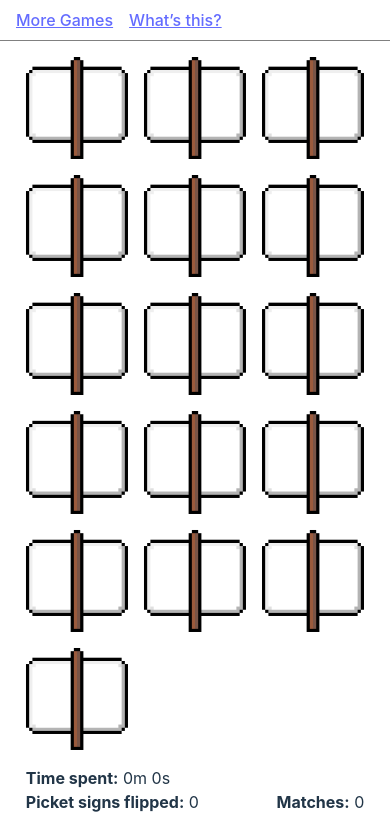
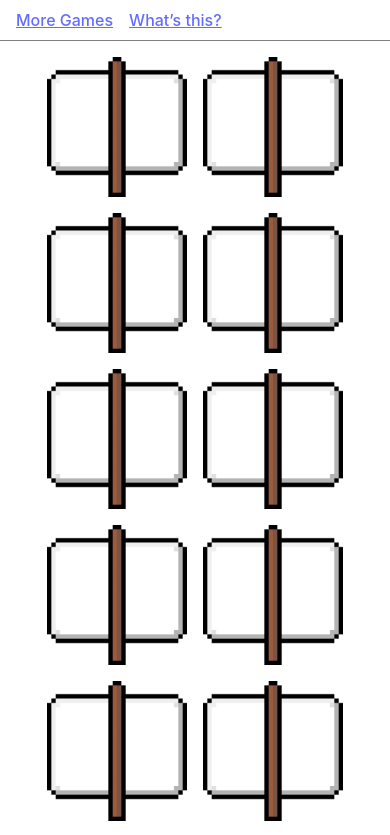
Before and after one commit to pishposh/guild-memory-game, a React (Vite) app: page / in a window 390 px wide. Shown: the top 835 px of the page. Built offline with nearby package versions, Linux system fonts and the light colour scheme.

Commit message:
Tweaked grid for small screens and fixed background color bug

```diff
--- a/src/App.css
+++ b/src/App.css
@@ -12,15 +12,23 @@
 
 @media (orientation: portrait) and (min-width: 910px) and (max-width: 1600px) {
   * {
-    --cell-size: min(22vh, 23vw);
+    --cell-size: min(23vw);
   }
 }
 
 @media (orientation: portrait) and (max-width: 910px) {
   * {
-    --cell-size: min(14vh, 33vw);
-    --grid-size: repeat(3, var(--cell-size));
-    --scoreboard-width: calc(3 * var(--cell-size));
+    --cell-size: min(23vw);
+    --grid-size: repeat(4, var(--cell-size));
+    --scoreboard-width: calc(4 * var(--cell-size));
+  }
+}
+
+@media (orientation: portrait) and (max-width: 400px) {
+  * {
+    --cell-size: 40vw;
+    --grid-size: repeat(2, var(--cell-size));
+    --scoreboard-width: calc(2 * var(--cell-size));
   }
 }
 
@@ -34,7 +42,6 @@ div#game {
   display: grid;
   grid-template-columns: var(--grid-size);
   grid-template-rows: var(--grid-size);
-
   gap: 0px;
 }
 
@@ -52,7 +59,12 @@ div#game {
   display: flex;
   justify-content: center;
   width: 100%;
-  padding-top: 0.5rem;
+  padding-top: 2rem;
+  padding-bottom: 2rem;
+}
+
+body {
+  background-color: var(--background-color)
 }
 
 .scoreboard {
```
